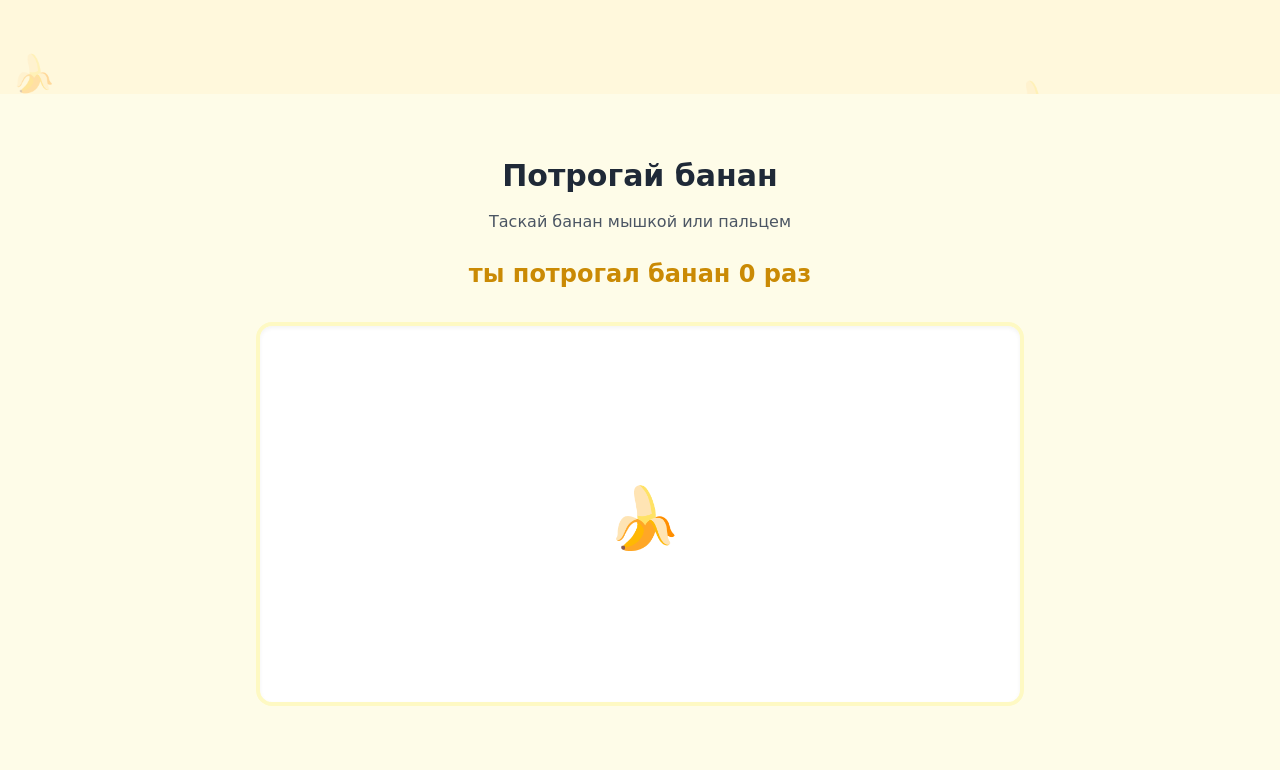
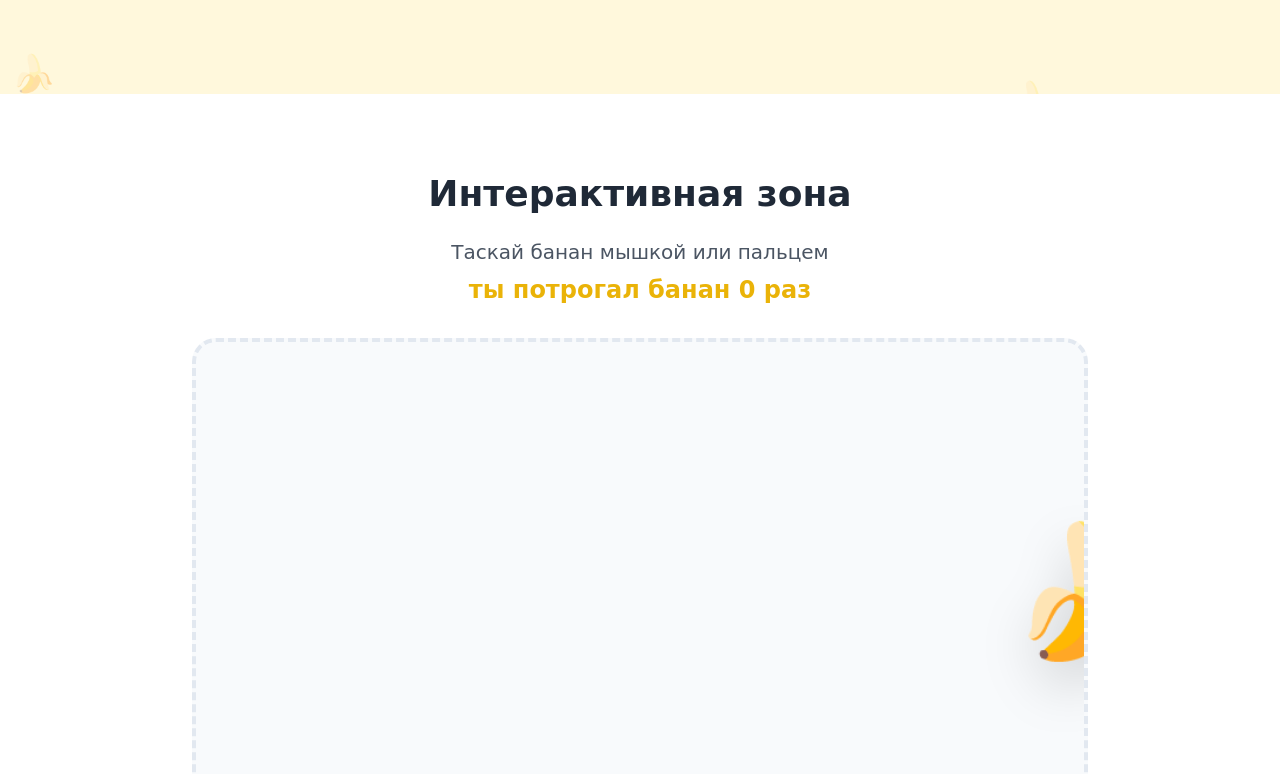
Before and after one commit to ljudidela/banana, a React (Vite) app: page / in a window 1280 px wide. Shown: the part 1346-2120 px from the top of the page. Built offline with nearby package versions, Linux system fonts and the light colour scheme.

Commit message:
AI: update src/components/InteractiveZone.tsx — Доработать блок Потрогай банан

```diff
--- a/src/components/InteractiveZone.tsx
+++ b/src/components/InteractiveZone.tsx
@@ -1,47 +1,50 @@
 import React, { useState, useRef, useEffect } from 'react';
 
-const InteractiveZone: React.FC = () => {
+const InteractiveZone = () => {
   const [count, setCount] = useState(0);
   const [position, setPosition] = useState({ x: 0, y: 0 });
   const [isDragging, setIsDragging] = useState(false);
-  const dragRef = useRef<HTMLDivElement>(null);
+  const [dragOffset, setDragOffset] = useState({ x: 0, y: 0 });
+
   const containerRef = useRef<HTMLDivElement>(null);
-  const offsetRef = useRef({ x: 0, y: 0 });
+  const bananaRef = useRef<HTMLDivElement>(null);
 
-  // Center the banana initially
   useEffect(() => {
-    if (containerRef.current && dragRef.current) {
-      const parent = containerRef.current.getBoundingClientRect();
-      const child = dragRef.current.getBoundingClientRect();
+    if (containerRef.current && bananaRef.current) {
+      const container = containerRef.current.getBoundingClientRect();
+      const banana = bananaRef.current.getBoundingClientRect();
       setPosition({
-        x: (parent.width - child.width) / 2,
-        y: (parent.height - child.height) / 2
+        x: (container.width - banana.width) / 2,
+        y: (container.height - banana.height) / 2
       });
     }
   }, []);
 
   const handlePointerDown = (e: React.PointerEvent) => {
-    setIsDragging(true);
-    if (dragRef.current) {
-      const rect = dragRef.current.getBoundingClientRect();
-      offsetRef.current = {
+    if (!bananaRef.current) return;
+
+    const rect = bananaRef.current.getBoundingClientRect();
+    setDragOffset({
       x: e.clientX - rect.left,
       y: e.clientY - rect.top
-      };
-    }
-    e.preventDefault();
+    });
+    setIsDragging(true);
+    setCount(c => c + 1);
+
+    e.currentTarget.setPointerCapture(e.pointerId);
   };
 
-  const handlePointerMove = (e: PointerEvent) => {
-    if (!isDragging || !dragRef.current || !containerRef.current) return;
+  const handlePointerMove = (e: React.PointerEvent) => {
+    if (!isDragging || !containerRef.current || !bananaRef.current) return;
 
-    const parentRect = containerRef.current.getBoundingClientRect();
+    const containerRect = containerRef.current.getBoundingClientRect();
+    const bananaRect = bananaRef.current.getBoundingClientRect();
 
-    let newX = e.clientX - parentRect.left - offsetRef.current.x;
-    let newY = e.clientY - parentRect.top - offsetRef.current.y;
+    let newX = e.clientX - containerRect.left - dragOffset.x;
+    let newY = e.clientY - containerRect.top - dragOffset.y;
 
-    const maxX = parentRect.width - dragRef.current.offsetWidth;
-    const maxY = parentRect.height - dragRef.current.offsetHeight;
+    const maxX = containerRect.width - bananaRect.width;
+    const maxY = containerRect.height - bananaRect.height;
 
     newX = Math.max(0, Math.min(newX, maxX));
     newY = Math.max(0, Math.min(newY, maxY));
@@ -49,50 +52,45 @@ const InteractiveZone: React.FC = () => {
     setPosition({ x: newX, y: newY });
   };
 
-  const handlePointerUp = () => {
+  const handlePointerUp = (e: React.PointerEvent) => {
     setIsDragging(false);
+    e.currentTarget.releasePointerCapture(e.pointerId);
   };
 
-  useEffect(() => {
-    if (isDragging) {
-      window.addEventListener('pointermove', handlePointerMove);
-      window.addEventListener('pointerup', handlePointerUp);
-    } else {
-      window.removeEventListener('pointermove', handlePointerMove);
-      window.removeEventListener('pointerup', handlePointerUp);
-    }
-    return () => {
-      window.removeEventListener('pointermove', handlePointerMove);
-      window.removeEventListener('pointerup', handlePointerUp);
-    };
-  }, [isDragging]);
+  return (
+    <section className="py-20 bg-white">
+      <div className="container mx-auto px-4">
+        <div className="max-w-4xl mx-auto text-center">
+          <h2 className="text-4xl font-bold mb-6 text-gray-800">Интерактивная зона</h2>
 
-  return (
-    <section className="py-16 bg-yellow-50 select-none">
-      <div className="container mx-auto px-4 text-center">
-        <h2 className="text-3xl font-bold mb-4 text-gray-800">Потрогай банан</h2>
-        <p className="text-gray-600 mb-6">Таскай банан мышкой или пальцем</p>
+          <p className="text-xl text-gray-600 mb-2">
+            Таскай банан мышкой или пальцем
+          </p>
 
-        <div className="text-2xl font-bold text-yellow-600 mb-8">
+          <p className="text-2xl font-bold text-yellow-500 mb-8">
             ты потрогал банан {count} раз
-        </div>
+          </p>
 
           <div
             ref={containerRef}
-          className="relative w-full max-w-3xl mx-auto h-96 bg-white rounded-2xl shadow-inner border-4 border-yellow-100 overflow-hidden touch-none"
+            className="relative h-[500px] bg-slate-50 rounded-3xl border-4 border-dashed border-slate-200 overflow-hidden touch-none select-none"
+            onPointerMove={handlePointerMove}
+            onPointerUp={handlePointerUp}
+            onPointerLeave={handlePointerUp}
           >
             <div
-            ref={dragRef}
+              ref={bananaRef}
               onPointerDown={handlePointerDown}
-            onClick={() => setCount(c => c + 1)}
               style={{
                 transform: `translate(${position.x}px, ${position.y}px)`,
-              cursor: isDragging ? 'grabbing' : 'grab',
-              touchAction: 'none'
+                cursor: isDragging ? 'grabbing' : 'grab'
               }}
-            className="absolute top-0 left-0 w-24 h-24 flex items-center justify-center text-6xl transition-transform duration-75 hover:scale-110 active:scale-95"
+              className="absolute inline-block transition-transform duration-75 ease-out hover:scale-110 active:scale-95"
             >
+              <div className="text-9xl drop-shadow-2xl">
                 🍌
+              </div>
+            </div>
           </div>
         </div>
       </div>
```
Lines whose indentation alone changed are shown as unchanged.
